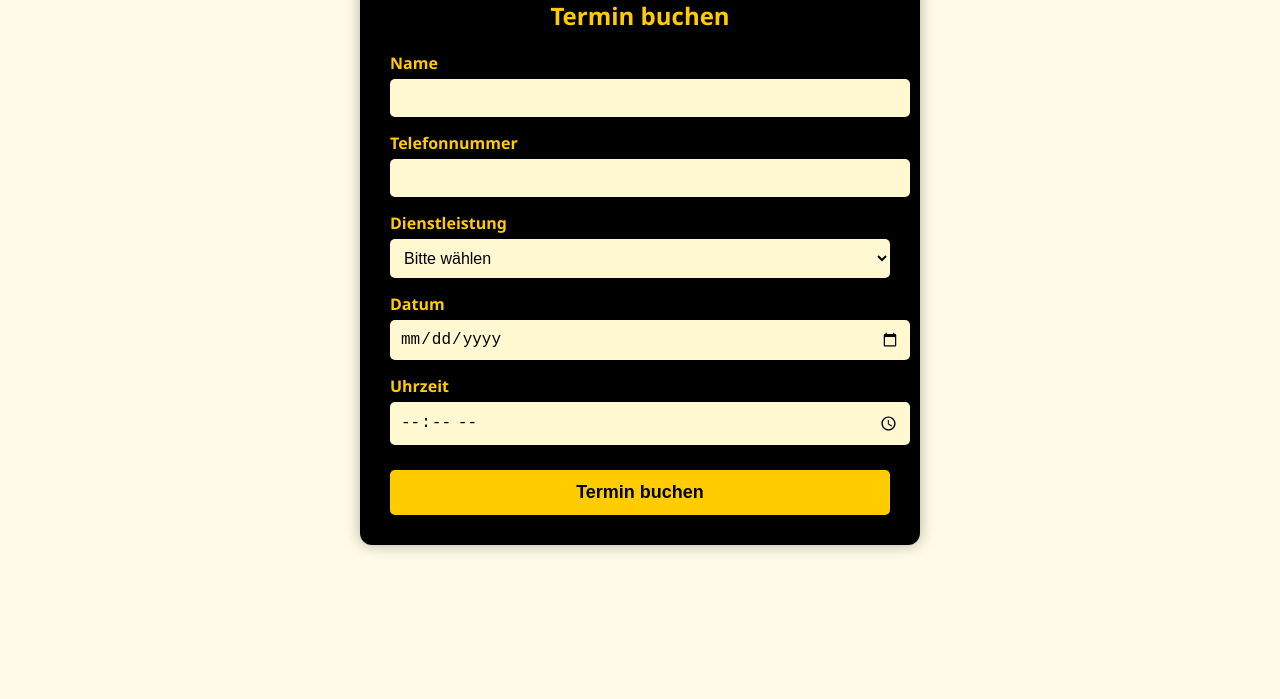
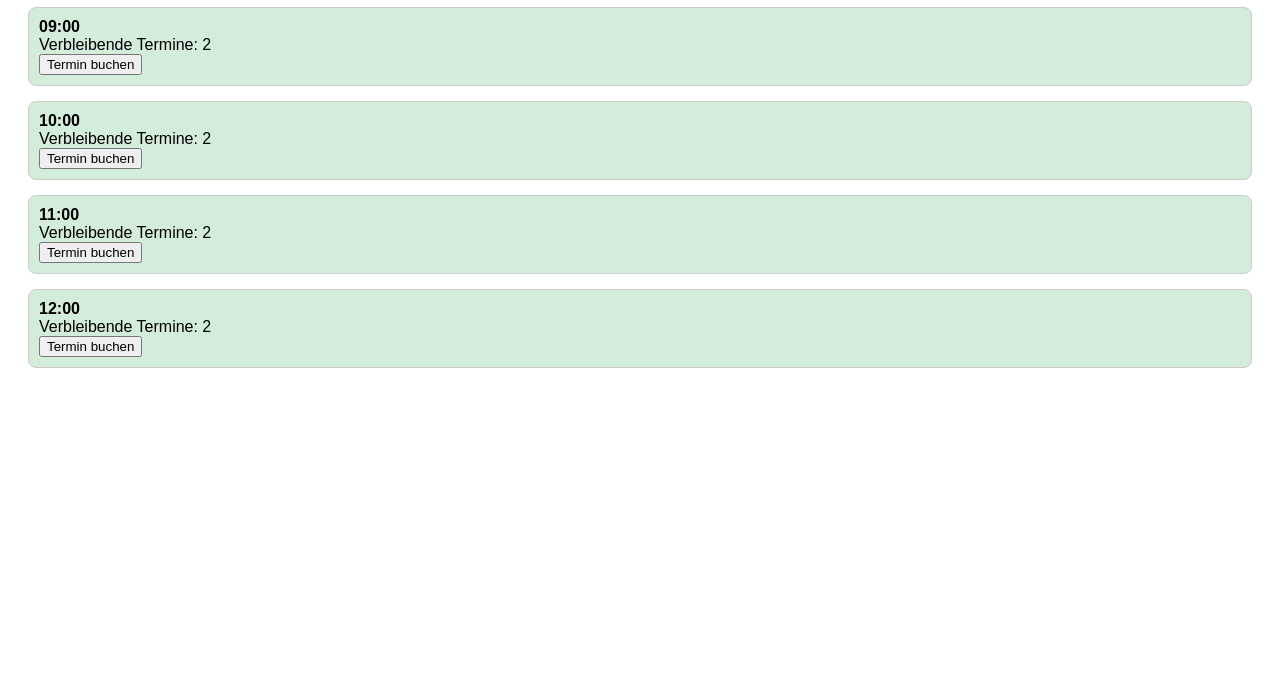
Before and after one commit to moxydouf/VIP, a plain HTML site: page index.html in a window 1280 px wide. Shown: the part 101-800 px from the top of the page. Drawn offline with Linux system fonts and the light colour scheme.

Commit message:
Update index.html

```diff
--- a/index.html
+++ b/index.html
@@ -2,118 +2,58 @@
 <html lang="de">
 <head>
   <meta charset="UTF-8">
-  <title>Friseur Terminbuchung</title>
+  <title>Friseur Terminvereinbarung</title>
   <style>
-    body {
-      font-family: 'Segoe UI', sans-serif;
-      background: #fffbe6;
-      margin: 0;
-      padding: 0;
-    }
-
-    .container {
-      max-width: 500px;
-      margin: 50px auto;
-      background: #000;
-      color: #ffcc00;
-      padding: 30px;
-      border-radius: 12px;
-      box-shadow: 0 0 15px rgba(0, 0, 0, 0.3);
-    }
-
-    h2 {
-      text-align: center;
-      margin-bottom: 20px;
-    }
-
-    label {
-      margin-top: 15px;
-      display: block;
-      font-weight: bold;
-    }
-
-    input, select {
-      width: 100%;
-      padding: 10px;
-      margin-top: 5px;
-      border: none;
-      border-radius: 5px;
-      background-color: #fff8d1;
-      color: #000;
-      font-size: 16px;
-    }
-
-    button {
-      margin-top: 25px;
-      padding: 12px;
-      background-color: #ffcc00;
-      color: #000;
-      border: none;
-      border-radius: 5px;
-      width: 100%;
-      font-size: 18px;
-      font-weight: bold;
-      cursor: pointer;
-      transition: background 0.3s;
-    }
-
-    button:hover {
-      background-color: #e6b800;
-    }
-
-    .confirmation {
-      display: none;
-      margin-top: 20px;
-      background-color: #dff0d8;
-      color: #3c763d;
-      padding: 15px;
-      border-radius: 8px;
-      font-weight: bold;
-      text-align: center;
-    }
+    body { font-family: Arial; padding: 20px; }
+    .slot { margin-bottom: 15px; padding: 10px; border: 1px solid #ccc; border-radius: 8px; }
+    .voll { background-color: #f8d7da; }
+    .frei { background-color: #d4edda; }
+    button:disabled { background-color: #ccc; cursor: not-allowed; }
   </style>
 </head>
 <body>
-  <div class="container">
-    <h2>Termin buchen</h2>
-    <form id="bookingForm">
-      <label for="name">Name</label>
-      <input type="text" id="name" required>
-
-      <label for="phone">Telefonnummer</label>
-      <input type="tel" id="phone" required>
-
-      <label for="service">Dienstleistung</label>
-      <select id="service" required>
-        <option value="">Bitte wählen</option>
-        <option>Herrenhaarschnitt</option>
-        <option>Herrenhaarschnitt + Bart</option>
-        <option>Herrenhaarschnitt + Bart + Maske</option>
-      </select>
-
-      <label for="date">Datum</label>
-      <input type="date" id="date" required>
-
-      <label for="time">Uhrzeit</label>
-      <input type="time" id="time" required>
-
-      <button type="submit">Termin buchen</button>
-    </form>
-
-    <div class="confirmation" id="confirmation">
-      ✅ Dein Termin wurde erfolgreich gebucht! <br>Wir freuen uns auf dich.
-    </div>
-  </div>
+  <h1>Friseur Terminvereinbarung</h1>
+  <div id="slots"></div>
 
   <script>
-    const form = document.getElementById('bookingForm');
-    const confirmation = document.getElementById('confirmation');
+    const maxTermineProStunde = 2;
+    const slots = {
+      "09:00": [],
+      "10:00": [],
+      "11:00": [],
+      "12:00": []
+    };
 
-    form.addEventListener('submit', function (e) {
-      e.preventDefault();
-      form.reset();
-      confirmation.style.display = 'block';
-    });
+    function aktualisiereAnsicht() {
+      const slotsDiv = document.getElementById("slots");
+      slotsDiv.innerHTML = "";
+
+      for (const zeit in slots) {
+        const termine = slots[zeit].length;
+        const verbleibend = maxTermineProStunde - termine;
+        const voll = verbleibend === 0;
+        const div = document.createElement("div");
+        div.className = "slot " + (voll ? "voll" : "frei");
+        div.innerHTML = `
+          <strong>${zeit}</strong><br>
+          Verbleibende Termine: ${verbleibend}<br>
+          <button ${voll ? "disabled" : ""} onclick="terminBuchen('${zeit}')">Termin buchen</button>
+        `;
+        slotsDiv.appendChild(div);
+      }
+    }
+
+    function terminBuchen(zeit) {
+      if (slots[zeit].length < maxTermineProStunde) {
+        const name = prompt("Bitte deinen Namen eingeben:");
+        if (name) {
+          slots[zeit].push(name);
+          aktualisiereAnsicht();
+        }
+      }
+    }
+
+    aktualisiereAnsicht();
   </script>
 </body>
 </html>
```
